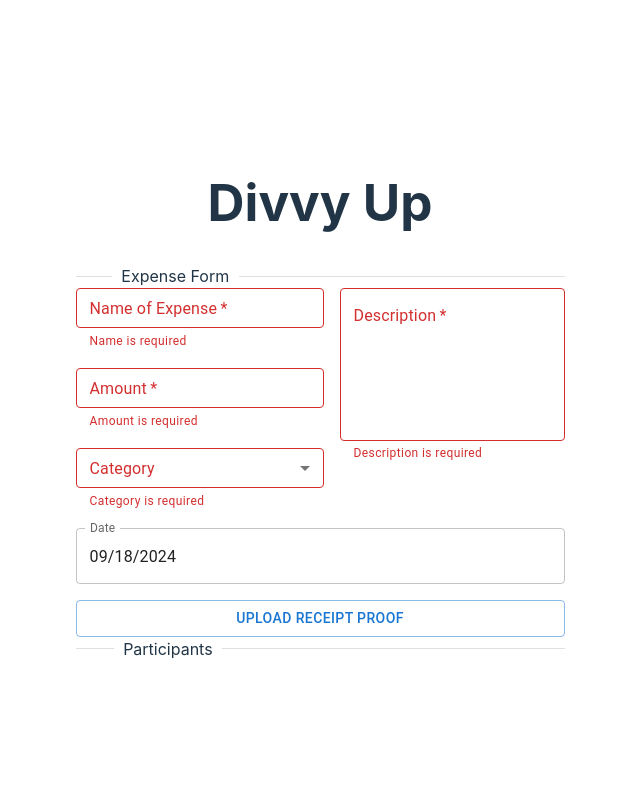
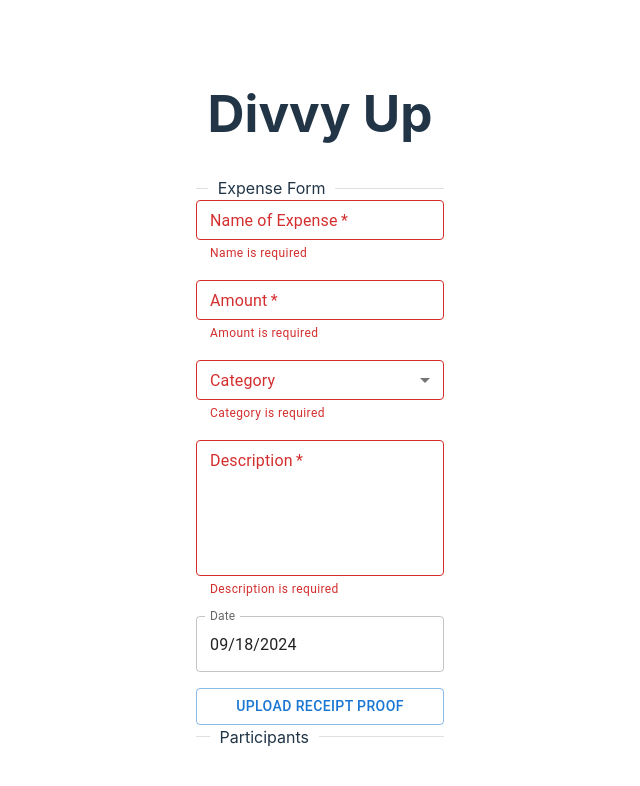
Before and after one commit to chingu-voyages/v51-tier2-team-26, a React (Vite) app: page / in a window 1280 px wide. Shown: the top 786 px of the page, without its empty margins (320-960 px from the left). Built offline with nearby package versions, Linux system fonts and the light colour scheme.

Commit message:
Refactored form into diff components, set prop-types to off

```diff
--- a/src/App.jsx
+++ b/src/App.jsx
@@ -1,5 +1,5 @@
 import './App.css';
-import ExpenseForm from './components/ExpenseForm';
+import ExpenseForm from './components/ExpenseForm/ExpenseForm';
 
 function App() {
   return (
--- a/src/components/ExpenseForm.jsx
+++ /dev/null
@@ -1,146 +0,0 @@
-import { useState } from 'react';
-import dayjs from 'dayjs';
-import {
-  Box,
-  FormControl,
-  FormHelperText,
-  Grid2,
-  TextField,
-  Select,
-  InputLabel,
-  Divider,
-} from '@mui/material';
-import { DatePicker } from '@mui/x-date-pickers';
-import { LocalizationProvider } from '@mui/x-date-pickers/LocalizationProvider';
-import { AdapterDayjs } from '@mui/x-date-pickers/AdapterDayjs';
-import FileUploadButton from './FileUploadButton';
-
-export default function ExpenseForm() {
-  const [formData, setFormData] = useState({
-    name: '',
-    amount: '',
-    description: '',
-    category: '',
-    date: dayjs().format('YYYY-MM-DD'),
-  });
-
-  const handleChange = (e) => {
-    const { name, value } = e.target;
-    setFormData((prevData) => ({
-      ...prevData,
-      [name]: value,
-    }));
-  };
-
-  const handleDateChange = (date) => {
-    setFormData((prevData) => ({
-      ...prevData,
-      date: date ? date.format('YYYY-MM-DD') : '',
-    }));
-  };
-
-  const handleSubmit = async (e) => {
-    e.preventDefault();
-    // add all fields are required logic here
-    console.log(formData);
-  };
-
-  return (
-    <LocalizationProvider dateAdapter={AdapterDayjs}>
-      <Box component='form' onSubmit={handleSubmit} noValidate>
-        <Divider textAlign='left'>Expense Form</Divider>
-        <Grid2
-          container
-          spacing={2}
-          sx={{ display: 'flex', flexDirection: 'column' }}>
-          <Grid2 container xs={12}>
-            <Grid2 container sx={{ display: 'flex', flexDirection: 'column' }}>
-              <Grid2 xs={6}>
-                <FormControl key='name' fullWidth>
-                  <TextField
-                    fullWidth
-                    error={!formData.name}
-                    helperText={!formData.name ? 'Name is required' : ''}
-                    label='Name of Expense'
-                    name='name'
-                    onChange={handleChange}
-                    required
-                    size='small'
-                    value={formData.name}
-                  />
-                </FormControl>
-              </Grid2>
-              <Grid2 xs={6}>
-                <FormControl key='amount' fullWidth>
-                  <TextField
-                    fullWidth
-                    error={!formData.amount}
-                    helperText={!formData.amount ? 'Amount is required' : ''}
-                    label='Amount'
-                    name='amount'
-                    onChange={handleChange}
-                    required
-                    size='small'
-                    value={formData.amount}
-                  />
-                </FormControl>
-              </Grid2>
-              <Grid2 item xs={6}>
-                <FormControl fullWidth error={!formData.category} size='small'>
-                  <InputLabel htmlFor='category'>Category</InputLabel>
-                  <Select
-                    native
-                    id='category'
-                    name='category'
-                    label='category'
-                    value={formData.category}
-                    onChange={handleChange}
-                    required
-                    fullWidth>
-                    <option aria-label='None' value='' />
-                    <option value='Dining'>Dining</option>
-                    <option value='Groceries'>Groceries</option>
-                    {/* Add more categories as needed */}
-                  </Select>
-                  {!formData.category && (
-                    <FormHelperText>Category is required</FormHelperText>
-                  )}
-                </FormControl>
-              </Grid2>
-            </Grid2>
-            <Grid2 xs={6}>
-              <FormControl key='description' fullWidth>
-                <TextField
-                  fullWidth
-                  error={!formData.description}
-                  helperText={
-                    !formData.description ? 'Description is required' : ''
-                  }
-                  label='Description'
-                  multiline
-                  name='description'
-                  onChange={handleChange}
-                  required
-                  rows={5.2}
-                  value={formData.description}
-                />
-              </FormControl>
-            </Grid2>
-          </Grid2>
-          <Grid2>
-            <FormControl fullWidth>
-              <DatePicker
-                label='Date'
-                value={dayjs(formData.date)}
-                onChange={handleDateChange}
-                renderInput={(params) => <TextField {...params} size='small' />}
-              />
-            </FormControl>
-          </Grid2>
-          <FileUploadButton />
-        </Grid2>
-        <Divider textAlign='left'>Participants</Divider>
-      </Box>
-    </LocalizationProvider>
-  );
-}
--- /dev/null
+++ b/src/components/ExpenseForm/DatePickerField.jsx
@@ -0,0 +1,15 @@
+import { FormControl, TextField } from '@mui/material';
+import { DatePicker } from '@mui/x-date-pickers';
+
+export default function DatePickerField({ value, onChange }) {
+  return (
+    <FormControl fullWidth>
+      <DatePicker
+        label='Date'
+        value={value}
+        onChange={onChange}
+        renderInput={(params) => <TextField {...params} size='small' />}
+      />
+    </FormControl>
+  );
+}
--- /dev/null
+++ b/src/components/ExpenseForm/ExpenseForm.jsx
@@ -0,0 +1,100 @@
+import { useState } from 'react';
+import dayjs from 'dayjs';
+import { Box, Divider, Grid2 } from '@mui/material';
+import { LocalizationProvider } from '@mui/x-date-pickers/LocalizationProvider';
+import { AdapterDayjs } from '@mui/x-date-pickers/AdapterDayjs';
+import FileUploadButton from './FileUploadButton';
+import InputField from './InputField';
+import SelectField from './SelectField';
+import DatePickerField from './DatePickerField';
+
+export default function ExpenseForm() {
+  const [formData, setFormData] = useState({
+    name: '',
+    amount: '',
+    description: '',
+    category: '',
+    date: dayjs().format('YYYY-MM-DD'),
+  });
+
+  const handleChange = (e) => {
+    const { name, value } = e.target;
+    setFormData((prevData) => ({
+      ...prevData,
+      [name]: value,
+    }));
+  };
+
+  const handleDateChange = (date) => {
+    setFormData((prevData) => ({
+      ...prevData,
+      date: date ? date.format('YYYY-MM-DD') : '',
+    }));
+  };
+
+  const handleSubmit = async (e) => {
+    e.preventDefault();
+    // Add all fields required logic here
+    console.log(formData);
+  };
+
+  return (
+    <LocalizationProvider dateAdapter={AdapterDayjs}>
+      <Box component='form' onSubmit={handleSubmit} noValidate>
+        <Divider textAlign='left'>Expense Form</Divider>
+        <Grid2
+          container
+          spacing={2}
+          sx={{ display: 'flex', flexDirection: 'column' }}>
+          <Grid2 container xs={12}>
+            <Grid2 container sx={{ display: 'flex', flexDirection: 'column' }}>
+              <InputField
+                name='name'
+                label='Name of Expense'
+                value={formData.name}
+                error={!formData.name}
+                helperText={!formData.name ? 'Name is required' : ''}
+                onChange={handleChange}
+              />
+              <InputField
+                name='amount'
+                label='Amount'
+                value={formData.amount}
+                error={!formData.amount}
+                helperText={!formData.amount ? 'Amount is required' : ''}
+                onChange={handleChange}
+              />
+              <SelectField
+                name='category'
+                label='Category'
+                value={formData.category}
+                error={!formData.category}
+                onChange={handleChange}
+              />
+              <InputField
+                name='description'
+                label='Description'
+                value={formData.description}
+                error={!formData.description}
+                helperText={
+                  !formData.description ? 'Description is required' : ''
+                }
+                onChange={handleChange}
+                multiline
+                rows={5.2}
+              />
+            </Grid2>
+          </Grid2>
+          <Grid2>
+            <DatePickerField
+              value={dayjs(formData.date)}
+              onChange={handleDateChange}
+            />
+          </Grid2>
+          <FileUploadButton />
+        </Grid2>
+        <Divider textAlign='left'>Participants</Divider>
+      </Box>
+    </LocalizationProvider>
+  );
+}
--- /dev/null
+++ b/src/components/ExpenseForm/InputField.jsx
@@ -0,0 +1,30 @@
+import { FormControl, TextField } from '@mui/material';
+
+export default function InputField({
+  name,
+  label,
+  value,
+  error,
+  helperText,
+  onChange,
+  multiline,
+  rows,
+}) {
+  return (
+    <FormControl fullWidth>
+      <TextField
+        fullWidth
+        error={error}
+        helperText={helperText}
+        label={label}
+        name={name}
+        value={value}
+        onChange={onChange}
+        required
+        size='small'
+        multiline={multiline}
+        rows={rows}
+      />
+    </FormControl>
+  );
+}
--- /dev/null
+++ b/src/components/ExpenseForm/SelectField.jsx
@@ -0,0 +1,24 @@
+import { FormControl, InputLabel, Select, FormHelperText } from '@mui/material';
+
+export default function SelectField({ name, label, value, error, onChange }) {
+  return (
+    <FormControl fullWidth error={error} size='small'>
+      <InputLabel htmlFor={name}>{label}</InputLabel>
+      <Select
+        native
+        id={name}
+        name={name}
+        label={label}
+        value={value}
+        onChange={onChange}
+        required
+        fullWidth>
+        <option aria-label='None' value='' />
+        <option value='Dining'>Dining</option>
+        <option value='Groceries'>Groceries</option>
+        {/* Add more categories as needed */}
+      </Select>
+      {error && <FormHelperText>{label} is required</FormHelperText>}
+    </FormControl>
+  );
+}
```
Also changed, not shown: eslint.config.js (+7 -6 lines), src/components/ExpenseForm/FileUploadButton.jsx (renamed from src/components/FileUploadButton.jsx).
